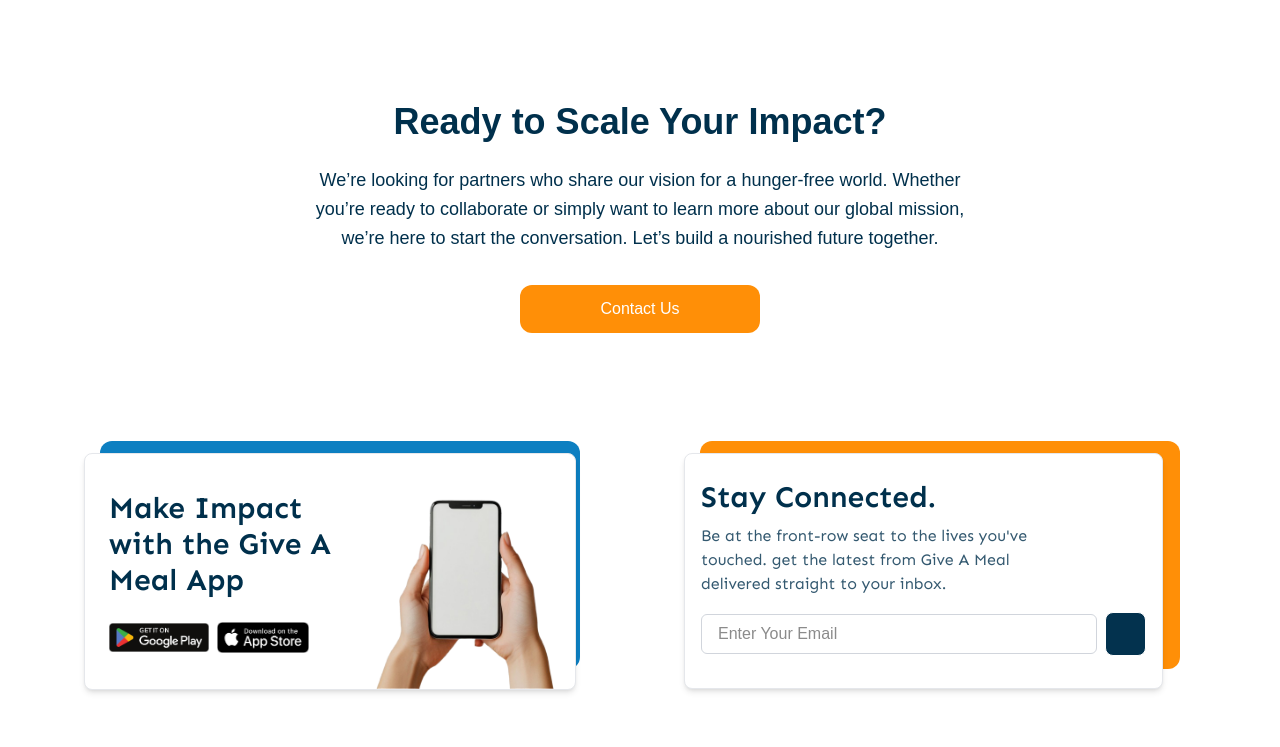
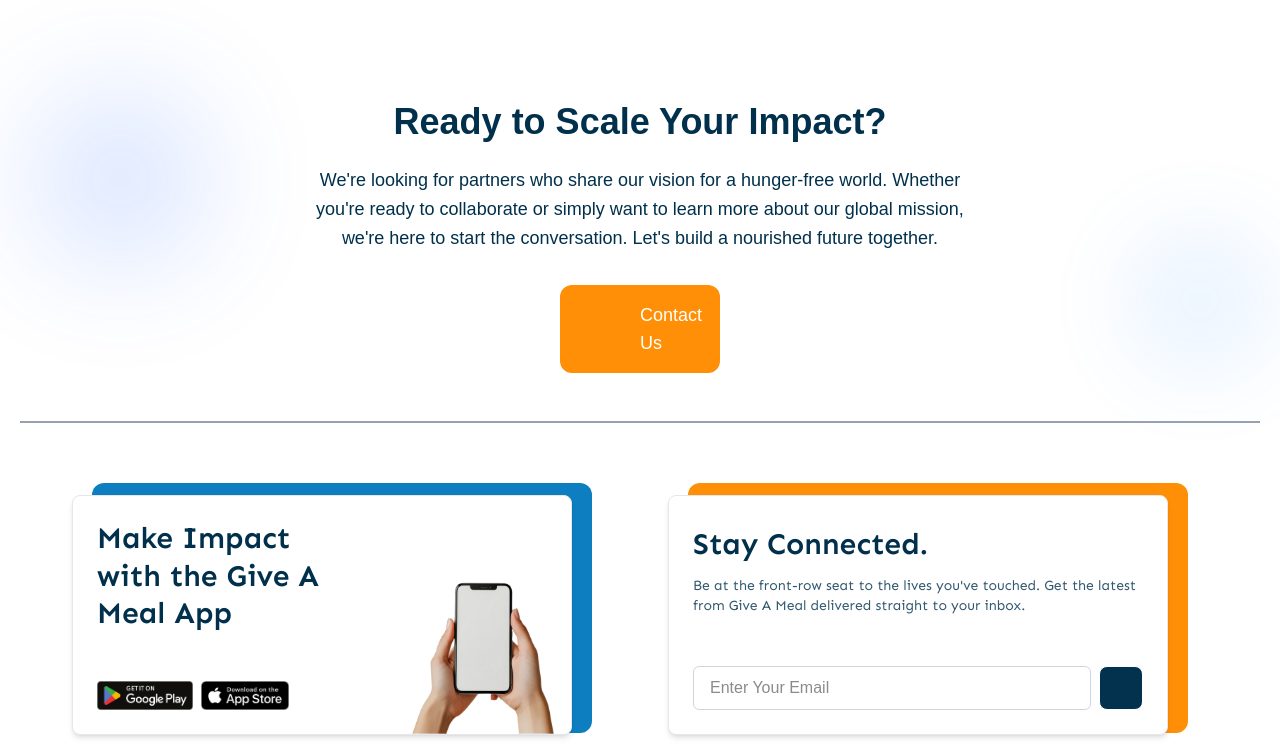
Before and after one commit to Goodtech001/give-a-meal, a Next.js app: page /partner-with-us in a window 1280 px wide. Shown: the part 1651-2398 px from the top of the page. Built offline with nearby package versions, Linux system fonts and the light colour scheme; some icons are missing.

Commit message:
`Refactor Partner With Us page and Subscribe component`

```diff
--- a/app/partner-with-us/page.tsx
+++ b/app/partner-with-us/page.tsx
@@ -13,6 +13,7 @@ export default function PartnerWithUs() {
       <GiveAMealAdvantage />
       <OurPartners />
       <ReadyToScale />
+      <div className="border border-gray-400 mx-5 " />
       <Subscribe />
     </div>
   );
--- a/layout/subscribe/index.tsx
+++ b/layout/subscribe/index.tsx
@@ -8,49 +8,76 @@ import { Icon } from "@iconify/react";
 
 function Subscribe() {
   return (
-    <div className="justify-center flex md:flex-row flex-col gap-30 mt-15">
+    <div className="justify-center items-center flex lg:flex-row flex-col  lg:gap-24 mt-15 px-6 w-full">
+      {/* Card 1: App Download */}
+      <div className="relative w-full max-w-[500px]">
+        {/* Fixed height background */}
+        <div className="h-[250px] w-full rounded-xl bg-[#0D7FC1]"></div>
 
-      <div className="relative">
-        <div className="h-57 w-120 rounded-xl bg-[#0D7FC1]"></div>
-
-        <div className="flex border border-gray-200 bg-white shadow-md w-fit rounded-lg absolute top-3 -left-4 ">
-          <div className="space-y-6 px-6 py-9">
-            <h1 className="font text-[#00304C] text-3xl font-semibold">
+        {/* Fixed height content box matching the other side */}
+        <div className="flex border border-gray-200 bg-white shadow-md w-[100%] h-[240px] rounded-lg absolute top-3 -left-2 md:-left-5">
+          <div className="flex-1 p-6 flex flex-col justify-between">
+            <h1 className="font text-[#00304C] text-2xl md:text-3xl font-semibold leading-tight">
               Make Impact <br /> with the Give A <br /> Meal App
             </h1>
 
-            <div className="flex justify-cente gap-2">
-              <button className="cursor-pointer btnn ">
-                <Image src={play} alt="" className="w-25" />
+            <div className="flex gap-2">
+              <button className="cursor-pointer hover:opacity-80 transition-opacity">
+                <Image src={play} alt="Play Store" className="w-24 md:w-24" />
               </button>
-              <button className=" cursor-pointer btnn">
-                <Image src={ios} alt="" className="w-23" />
+              <button className="cursor-pointer hover:opacity-80 transition-opacity">
+                <Image src={ios} alt="App Store" className="w-21 md:w-22" />
               </button>
             </div>
           </div>
-
-          <Image src={hand} alt="" className="w-55 h-55 flex mt-auto" />
+          {/* Hand image pinned to bottom right */}
+          <div className="relative w-34 h-34 md:w-44 md:h-44 mt-auto">
+            <Image
+              src={hand}
+              alt=""
+              fill
+              className="object-contain object-bottom"
+            />
+          </div>
         </div>
       </div>
 
-      <div className="relative ">
-        <div className="h-57 w-120 rounded-xl bg-[#FF8F07]"></div>
+      {/* Card 2: Newsletter */}
+      <div className="relative w-full max-w-[500px] mt-12 lg:mt-0">
+        {/* Fixed height background - identical to Card 1 */}
+        <div className="h-[250px] w-full rounded-xl bg-[#FF8F07]"></div>
 
-        <div className="border p-4 border-gray-200 bg-white shadow-md w-fit rounded-lg absolute top-3 -left-4 ">
-          <div className=" space-x-39  flex items-center ">
-            <h1 className="font text-[#00304C] text-3xl font-semibold">
-              Stay Connected.
-            </h1>
-           <Icon icon="mdi:email-fast" width="54" height="54" className="text-gray-300"/>
-          </div>
-          <p className="font text-[#00304CCC]"> Be at the front-row seat to the lives you&apos;ve <br /> touched. get the latest from Give A Meal <br /> delivered straight to your inbox.</p>
-
-          <div className="py-4 flex gap-2 items-center">
-            <input type="email" placeholder="Enter Your Email" className="w-full h-10 p-4 rounded-md border border-gray-300"/>
-            <Icon icon="hugeicons:arrow-right-01" width="44" height="44"  className="border p-2 rounded-lg bg-[#03324E] text-white btnn"/>
+        {/* Fixed height content box - identical to Card 1 */}
+        <div className="border p-6 border-gray-200 bg-white shadow-md w-[100%] h-[240px] rounded-lg absolute top-3 -left-2 md:-left-5 flex flex-col justify-between">
+          <div>
+            <div className="flex items-center justify-between">
+              <h1 className="font text-[#00304C] text-2xl md:text-3xl font-semibold">
+                Stay Connected.
+              </h1>
+              <Icon
+                icon="mdi:email-fast"
+                className="text-gray-300 w-10 h-10 md:w-12 md:h-12"
+              />
+            </div>
+            <p className="font text-[#00304CCC] text-sm mt-2 leading-snug">
+              Be at the front-row seat to the lives you&apos;ve touched. Get the
+              latest from Give A Meal delivered straight to your inbox.
+            </p>
           </div>
 
-          {/* <Image src={hand} alt="" className="w-55 h-55" /> */}
+          <div className="flex gap-2 items-center">
+            <input
+              type="email"
+              placeholder="Enter Your Email"
+              className="flex-1 h-11 px-4 rounded-md border border-gray-300 focus:ring-2 focus:ring-[#03324E] outline-none"
+            />
+            <Icon
+              icon="hugeicons:arrow-right-01"
+              width="44"
+              height="44"
+              className="border p-2 rounded-lg bg-[#03324E] text-white cursor-pointer hover:bg-[#05456b] transition-colors"
+            />
+          </div>
         </div>
       </div>
     </div>
--- a/section/partner-with-us/give-a-meal.tsx
+++ b/section/partner-with-us/give-a-meal.tsx
@@ -5,8 +5,8 @@ import Image from "next/image";
 
 export default function GiveAMealAdvantage() {
   return (
-    <div className="pt-10 relative">
-      <h1 className="text-[#00304C] text-4xl flex justify-center font">
+    <div className="pt-10 relative md:px-0 px-1">
+      <h1 className="text-[#00304C] md:text-4xl text-3xl text-center  flex justify-center font-bold">
         The Give A Meal Advantage
       </h1>
       <div className="flex justify-center items-center flex-wrap gap-10 md:gap-20 pt-14 pb-10 px-4">
--- a/section/partner-with-us/ready-to-scale.tsx
+++ b/section/partner-with-us/ready-to-scale.tsx
@@ -1,25 +1,28 @@
 export default function ReadyToScale() {
   return (
-    <div className="pt-14">
+    <div className="pt-14 relative md:px-0 px-1">
       <div className="flex flex-col items-center justify-center text-center px-4 py-12">
         <h1 className="text-[#00304C] text-4xl font-bold">
           Ready to Scale Your Impact?
         </h1>
 
         <p className="text-[#00304C] text-lg max-w-2xl mt-6 leading-relaxed">
-          We’re looking for partners who share our vision for a hunger-free
-          world. Whether you’re ready to collaborate or simply want to learn
-          more about our global mission, we’re here to start the conversation.
-          Let’s build a nourished future together.
+          We&apos;re looking for partners who share our vision for a hunger-free
+          world. Whether you&apos;re ready to collaborate or simply want to
+          learn more about our global mission, we&apos;re here to start the
+          conversation. Let&apos;s build a nourished future together.
         </p>
 
         <button
-          className="btn-secondary px-20 py-3 mt-8 rounded-xl text-white cursor-pointer
+          className="btn-secondary md:px-20 md:w-0 w-full py-4 mt-8 rounded-xl text-lg text-white cursor-pointer
              transition-transform transition-colors duration-300 ease-in-out
               hover:scale-105"
         >
           Contact Us
         </button>
+
+        <div className="absolute top-25 left-10 w-40 h-40 bg-blue-600 rounded-full blur-3xl opacity-20"></div>
+        <div className="absolute bottom-10 right-0 w-40 h-40 bg-blue-400 rounded-full blur-2xl opacity-10"></div>
       </div>
     </div>
   );
--- a/style/globals.css
+++ b/style/globals.css
@@ -25,6 +25,7 @@ body {
   background: var(--background);
   color: var(--foreground);
   font-family: Arial, Helvetica, sans-serif;
+  overflow: hidden;
 }
 .font {
   font-family: "Sen";
```
